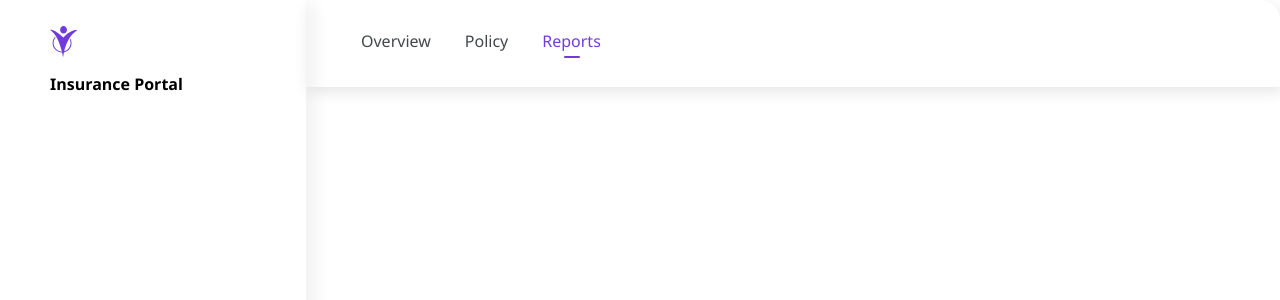
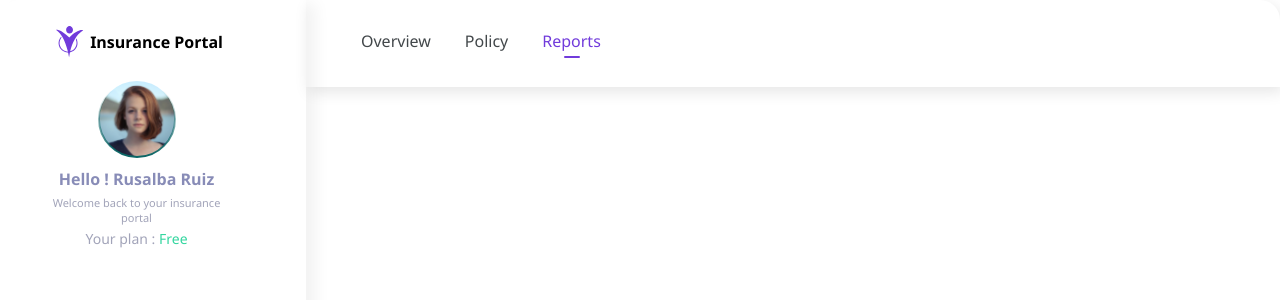
Before and after one commit to valmir-haxholli/reports-app, a React (Create React App) app: page / in a window 1280 px wide. Shown: the top 300 px of the page. Built offline with nearby package versions, Linux system fonts and the light colour scheme.

Commit message:
avatar component implemented, new global variables

```diff
--- a/src/components/Avatar/Avatar.js
+++ b/src/components/Avatar/Avatar.js
@@ -0,0 +1,19 @@
+import React from 'react';
+import { ReactComponent as User } from '../../assets/images/user.svg';
+
+import './Avatar.scss';
+
+const Avatar = () => {
+    return (
+        <div className='avatar'>
+            <User />
+            <div className='avatar__info'>
+                <h2>Hello ! Rusalba Ruiz</h2>
+                <p>Welcome back to your insurance portal</p>
+                <h3>Your plan : <span>Free</span></h3>
+            </div>
+        </div>
+    );
+};
+
+export default Avatar;
--- /dev/null
+++ b/src/components/Avatar/Avatar.scss
@@ -0,0 +1,23 @@
+@import '../../styles/variables';
+
+.avatar {
+  text-align: center;
+  svg {
+    width: 78px;
+    height: 78px;
+  }
+  h2 {
+    padding: 5px 0;
+  }
+  p {
+    padding-bottom: 4px;
+    font-size: 11px;
+    font-weight: 400;
+    color: $text-color;
+  }
+  h3 {
+    span {
+      color: $timeline-color;
+    }
+  }
+}
--- a/src/components/Header/Header.scss
+++ b/src/components/Header/Header.scss
@@ -14,6 +14,7 @@
     text-decoration: none;
     font-weight: 400;
     @include transition(all 0.5s ease);
+
     &.active, &:hover {
       position: relative;
       color: $link-color;
@@ -21,12 +22,12 @@
         content: "";
         position: absolute;
         bottom: -5px;
-        @include translate(50%, 50%);
         right: 50%;
         width: 16px;
         height: 2px;
         background: $link-color;
         border-radius: 1px;
+        @include translate(50%, 50%);
       }
     }
   }
--- a/src/components/Sidebar/Sidebar.js
+++ b/src/components/Sidebar/Sidebar.js
@@ -1,5 +1,7 @@
 import React from 'react';
 import { ReactComponent as Logo } from '../../assets/images/logo.svg';
+
+import Avatar from "../Avatar/Avatar";
 
 import './Sidebar.scss';
 
@@ -10,6 +12,7 @@ const Sidebar = () => {
                 <Logo />
                 <h1>Insurance Portal</h1>
             </div>
+            <Avatar />
         </div>
     );
 };
--- a/src/components/Sidebar/Sidebar.scss
+++ b/src/components/Sidebar/Sidebar.scss
@@ -6,8 +6,11 @@
   box-shadow: 10px 3px 15px rgba(0, 0, 0, 0.05);
   border-radius: 20px 0 20px 20px;
 
-  &_logo {
+  &__logo {
     display: flex;
+    justify-content: space-between;
+    align-items: center;
+    margin-bottom: 22px;
     svg {
       width: 40px;
     }
--- a/src/styles/_variables.scss
+++ b/src/styles/_variables.scss
@@ -1,3 +1,6 @@
 $primary-color: #42474A;
 $link-color: #713BDB;
 $bg-color: #F4F5F9;
+$info-color: #888CB7;
+$text-color: #A2A4B9;
+$timeline-color: #33D69F;
--- a/src/styles/global.scss
+++ b/src/styles/global.scss
@@ -16,9 +16,22 @@ body {
   -webkit-font-smoothing: antialiased;
   -moz-osx-font-smoothing: grayscale;
 
+  h1, h2, h3, p, ul, li, img {
+    margin: 0;
+  }
   h1 {
     font-weight: 600;
     font-size: 16px;
     line-height: 21px;
   }
+  h2 {
+    font-weight: 700;
+    font-size: 16px;
+    color: $info-color;
+  }
+  h3 {
+    font-weight: 400;
+    font-size: 14px;
+    color: $text-color;
+  }
 }
```
Also changed, not shown: src/assets/images/user.svg (added).
